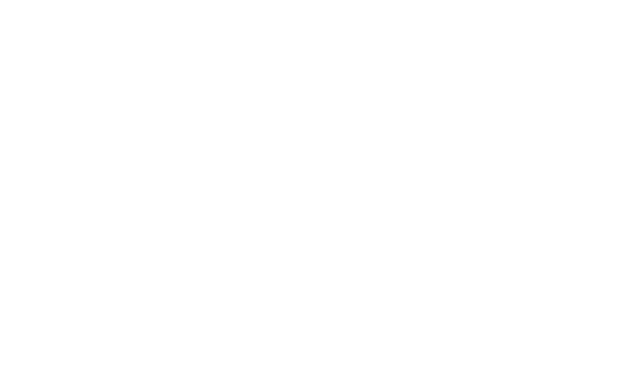
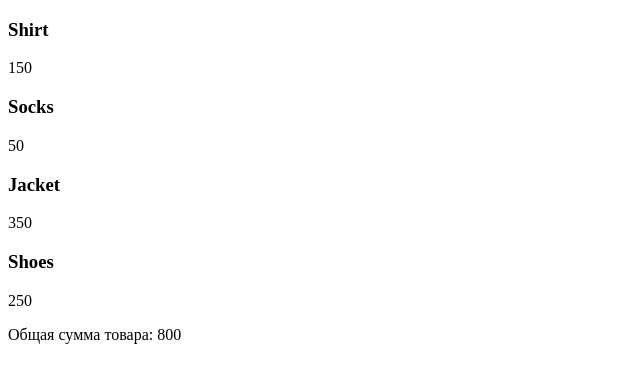
Before and after one commit to KaterinaLove/JavaScript_second_course, a plain HTML site: page Lesson2/index.html in a window 1280 px wide. Shown: the whole page, without its empty margins (0-640 px from the left). Drawn offline with Linux system fonts and the light colour scheme.

Commit message:
Сделанны 2 задания

```diff
--- a/Lesson2/index.html
+++ b/Lesson2/index.html
@@ -6,6 +6,7 @@
   <link rel="stylesheet" href="style.css">
 </head>
 <body>
+ <div class="goods-list"></div>
   <script src="script.js"></script>
 </body>
 </html>
--- a/Lesson2/script.js
+++ b/Lesson2/script.js
@@ -0,0 +1,48 @@
+class ItemBasket {
+  constructor(title, price) {
+    this.title = title;
+    this.price = price;
+  }
+  render() {
+    return `<div class="goods-item"><h3>${this.title}</h3><p>${this.price}</p></div>`;
+  }
+  costs(nam) {
+    return `<div class="goods-item"><p>Общая сумма товара: ${nam}</p></div>`;
+
+  }
+}
+
+class Basket {
+  constructor() {
+    this.products = [];
+  }
+  fetchProducts() {
+    this.products = [
+      { title: 'Shirt', price: 150 },
+      { title: 'Socks', price: 50 },
+      { title: 'Jacket', price: 350 },
+      { title: 'Shoes', price: 250 },
+    ];
+  }
+  render() {
+    let listHtml = '';
+    let money;
+    let cost = '';
+    let total = [];
+    this.products.forEach(item => {
+      const productItem = new ItemBasket(item.title, item.price);
+      listHtml += productItem.render();
+      total.push(item.price);
+      money = total.reduce((sum, current) => {
+        return sum + current;
+      }, 0);
+      cost = productItem.costs(money);
+    });
+    document.querySelector('.goods-list').innerHTML = listHtml + cost;
+  }
+}
+
+
+const list = new Basket();
+list.fetchProducts();
+list.render();
```
